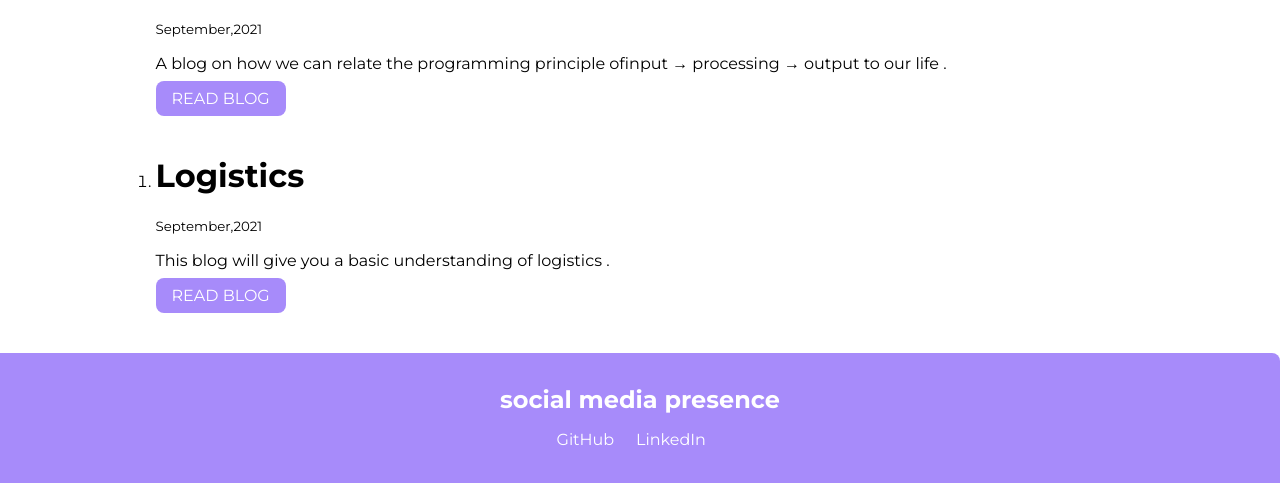
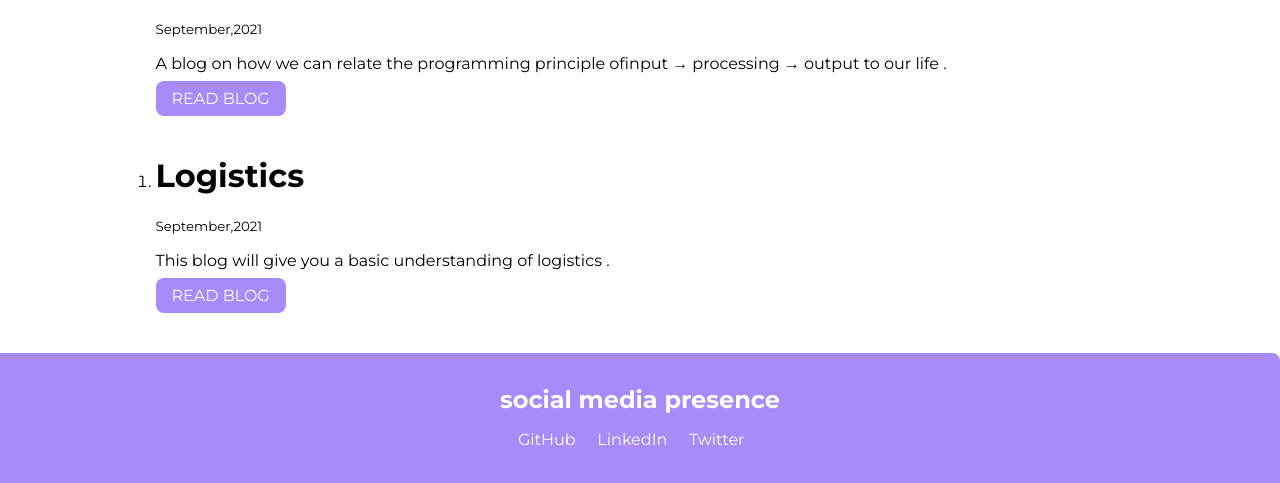
Before and after one commit to vanshitalavange/myportfolio, a plain HTML site: page blogs.html in a window 1280 px wide. Shown: the part 561-1044 px from the top of the page. Drawn offline with Linux system fonts and the light colour scheme.

Commit message:
footer links updated

```diff
--- a/blogs.html
+++ b/blogs.html
@@ -34,9 +34,11 @@
           <h1>Input → Processing → Output</h1>
           <small>September,2021</small>
           <p>
-            A blog on how we can relate the programming principle of<span class="heading-inverted">input →
-              processing → output</span> to our life
-            <span class="heading-inverted"></span>.
+            A blog on how we can relate the programming principle of<span
+              class="heading-inverted"
+              >input → processing → output</span
+            >
+            to our life <span class="heading-inverted"></span>.
           </p>
           <a class="link link-primary" href="/readblog2.html">READ BLOG </a>
         </li>
@@ -60,9 +62,13 @@
           <a class="link" href="https://github.com/vanshitalavange">GitHub</a>
         </li>
         <li class="list-item-inline">
-          <a class="link" href="https://www.linkedin.com/in/vanshitalavange">LinkedIn</a>
+          <a class="link" href="https://www.linkedin.com/in/vanshitalavange"
+            >LinkedIn</a
+          >
         </li>
-
+        <li class="list-item-inline">
+          <a class="link" href="https://twitter.com/LavangeVanshita">Twitter</a>
+        </li>
       </ul>
     </footer>
   </body>
```
Also changed, not shown: index.html (+3 -1 lines), projects.html (+3 -0 lines), readblog1.html (+3 -0 lines), readblog2.html (+3 -0 lines).
